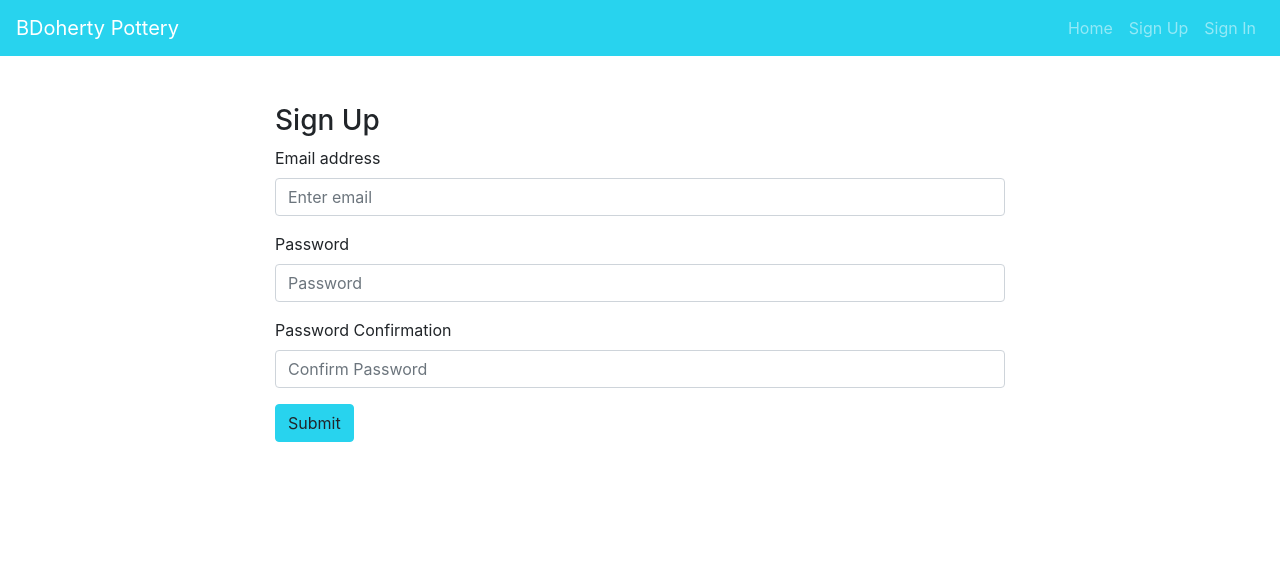
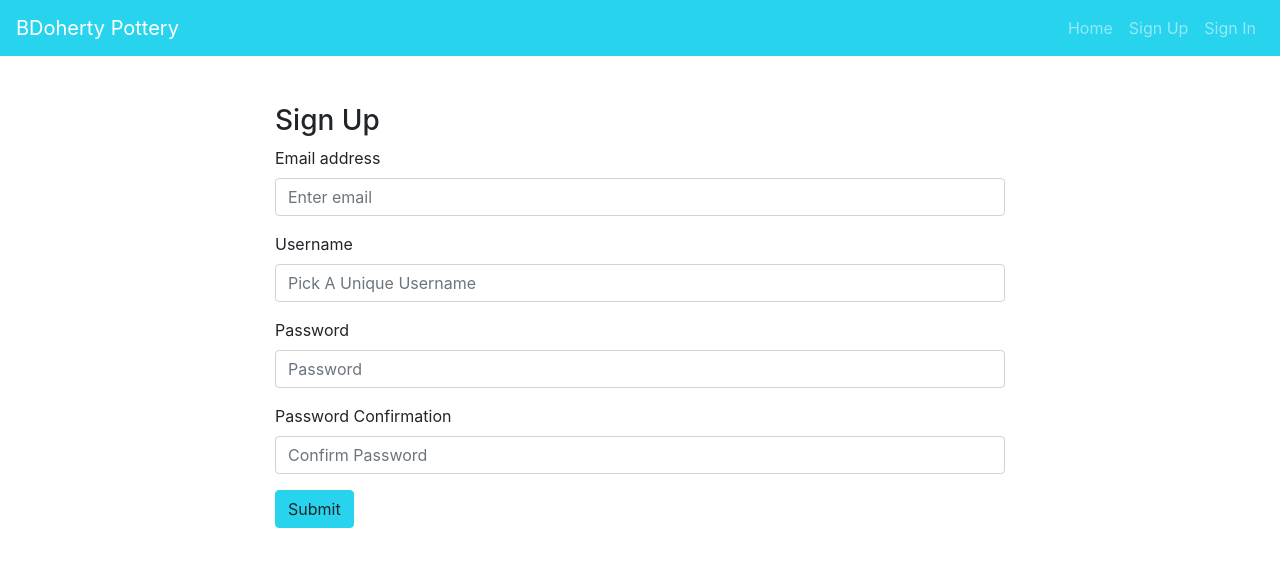
Before and after one commit to MGubernick/bdoherty-website, a React app: page /#/sign-up in a window 1280 px wide. Shown: the top 566 px of the page. Built offline with nearby package versions, Linux system fonts and the light colour scheme.

Commit message:
Fix sign-in component
- Fixed the sign-in component to include the username

```diff
--- a/public/index.html
+++ b/public/index.html
@@ -7,7 +7,7 @@
     <meta name="theme-color" content="#000000">
 
     <link rel="manifest" href="%PUBLIC_URL%/manifest.json">
-    <link rel="shortcut icon" href="%PUBLIC_URL%/favicon.ico">
+    <link rel="shortcut icon" href="https://icongr.am/material/bowl-mix-outline.svg?size=128&color=currentColor">
 
     <title>BDoherty Pottery</title>
   </head>
--- a/src/api/auth.js
+++ b/src/api/auth.js
@@ -8,6 +8,7 @@ export const signUp = credentials => {
     data: {
       credentials: {
         email: credentials.email,
+        username: credentials.username,
         password: credentials.password,
         password_confirmation: credentials.passwordConfirmation
       }
@@ -33,7 +34,7 @@ export const signOut = user => {
     url: apiUrl + '/sign-out',
     method: 'DELETE',
     headers: {
-      'Authorization': `Token token=${user.token}`
+      'Authorization': `Bearer ${user.token}`
     }
   })
 }
@@ -43,7 +44,7 @@ export const changePassword = (passwords, user) => {
     url: apiUrl + '/change-password',
     method: 'PATCH',
     headers: {
-      'Authorization': `Token token=${user.token}`
+      'Authorization': `Bearer ${user.token}`
     },
     data: {
       passwords: {
--- a/src/apiConfig.js
+++ b/src/apiConfig.js
@@ -1,6 +1,6 @@
 let apiUrl
 const apiUrls = {
-  production: 'http://arcane-dawn-53503.herokuapp.com',
+  production: ' https://bd-pottery.herokuapp.com',
   development: 'http://localhost:4741'
 }
 
--- a/src/components/Header/Header.js
+++ b/src/components/Header/Header.js
@@ -30,7 +30,7 @@ const Header = ({ user }) => (
     <Navbar.Toggle aria-controls="basic-navbar-nav" />
     <Navbar.Collapse id="basic-navbar-nav">
       <Nav className="ml-auto">
-        { user && <span className="navbar-text mr-2">Welcome, {user.userName}</span>}
+        { user && <span className="navbar-text mr-2">Welcome, {user.username}</span>}
         { alwaysOptions }
         { user ? authenticatedOptions : unauthenticatedOptions }
       </Nav>
--- a/src/components/SignUp/SignUp.js
+++ b/src/components/SignUp/SignUp.js
@@ -13,9 +13,18 @@ class SignUp extends Component {
 
     this.state = {
       email: '',
+      username: '',
       password: '',
-      passwordConfirmation: ''
+      passwordConfirmation: '',
+      showSignUpModal: true
     }
+  }
+
+  handleCloseSignUpModal = (event) => {
+    const { history } = this.props
+
+    this.setState({ showSignUpModal: false })
+    history.push('/')
   }
 
   handleChange = event => this.setState({
@@ -37,7 +46,7 @@ class SignUp extends Component {
       }))
       .then(() => history.push('/'))
       .catch(error => {
-        this.setState({ email: '', password: '', passwordConfirmation: '' })
+        this.setState({ email: '', username: '', password: '', passwordConfirmation: '' })
         msgAlert({
           heading: 'Sign Up Failed with error: ' + error.message,
           message: messages.signUpFailure,
@@ -47,7 +56,7 @@ class SignUp extends Component {
   }
 
   render () {
-    const { email, password, passwordConfirmation } = this.state
+    const { email, username, password, passwordConfirmation } = this.state
 
     return (
       <div className="row">
@@ -62,6 +71,17 @@ class SignUp extends Component {
                 name="email"
                 value={email}
                 placeholder="Enter email"
+                onChange={this.handleChange}
+              />
+            </Form.Group>
+            <Form.Group controlId="username">
+              <Form.Label>Username</Form.Label>
+              <Form.Control
+                required
+                type="text"
+                name="username"
+                value={username}
+                placeholder="Pick A Unique Username"
                 onChange={this.handleChange}
               />
             </Form.Group>
```
